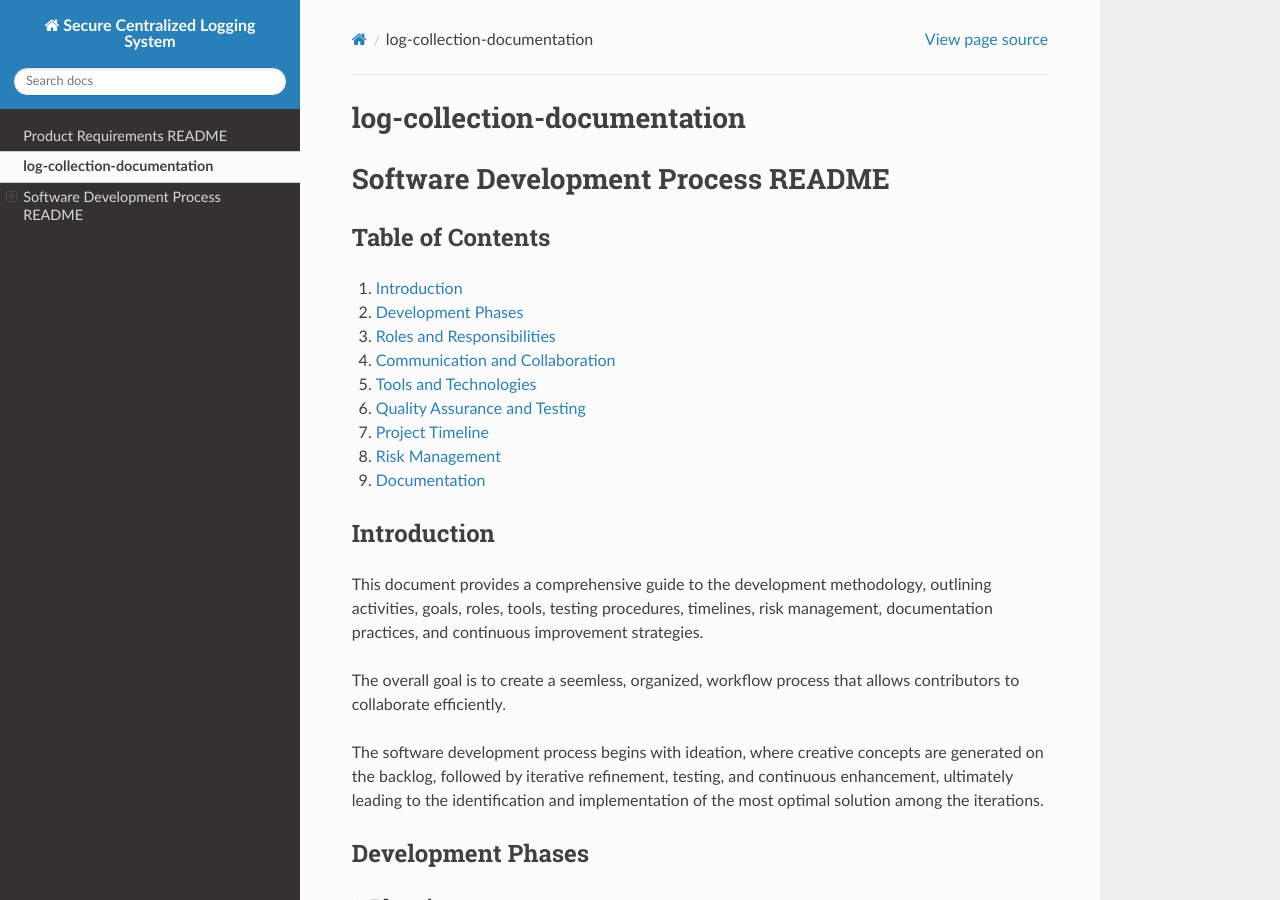
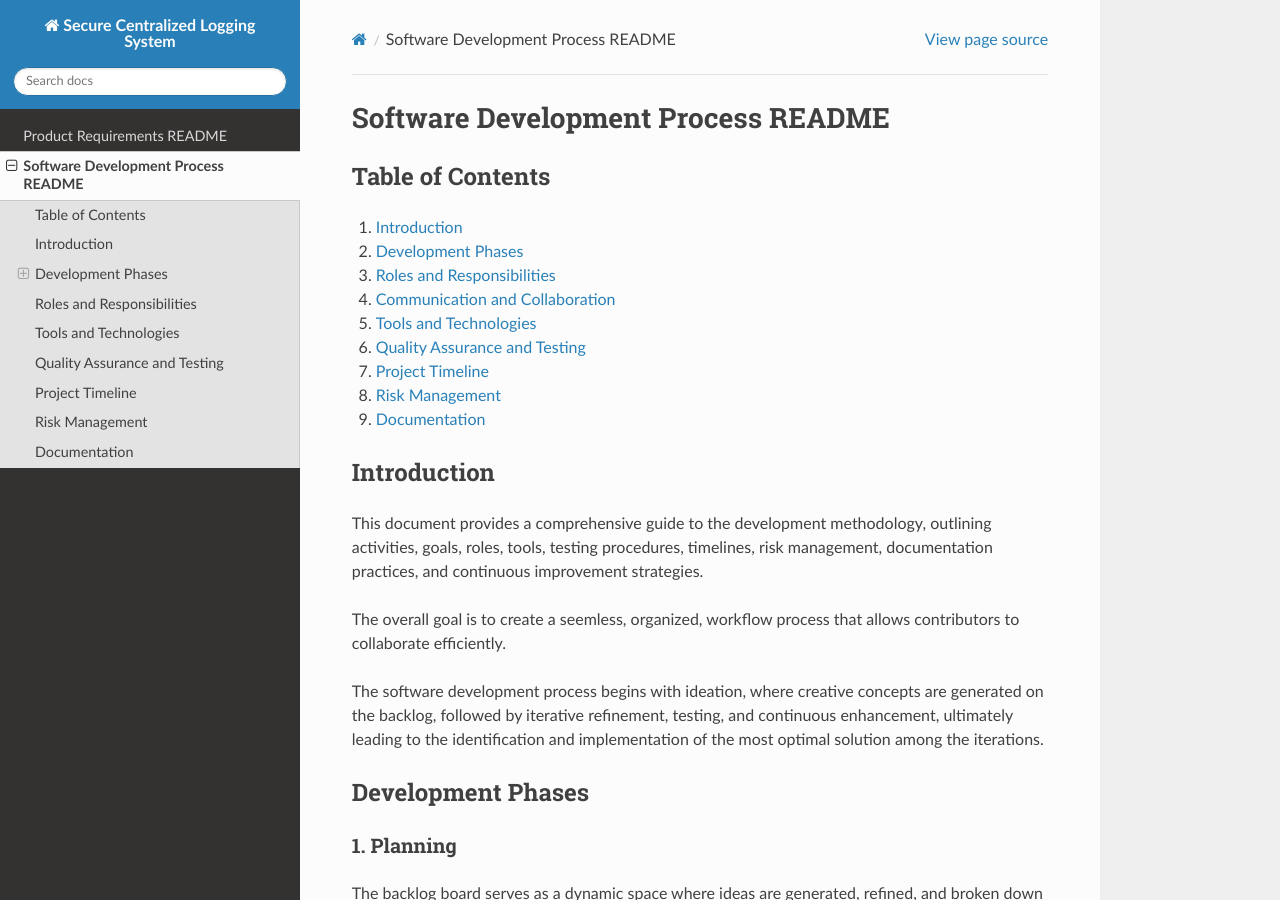
Before and after one commit to SecurityLogMiner/log-collection-documentation, a Sphinx documentation site: the page built from docs/source/SDP.md, in a window 1280 px wide and 900 px high. Built offline with Sphinx 7.4.7 and the Read the Docs theme 2.0.0, drawn with Linux system fonts in a browser that asks for light colours.

Commit message:
Update SDP.md (#35)

```diff
--- a/docs/source/SDP.md
+++ b/docs/source/SDP.md
@@ -1,4 +1,3 @@
-# log-collection-documentation
 # Software Development Process README
 
 ## Table of Contents
```
